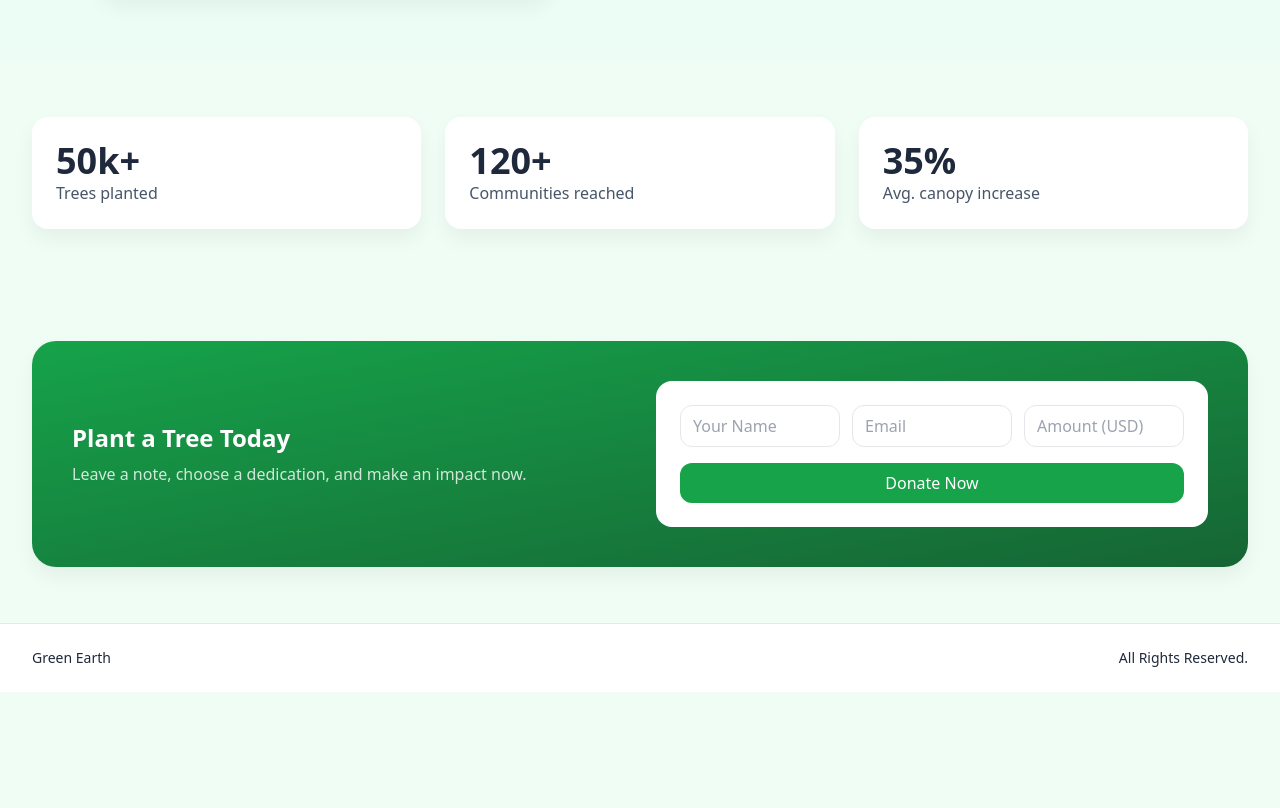
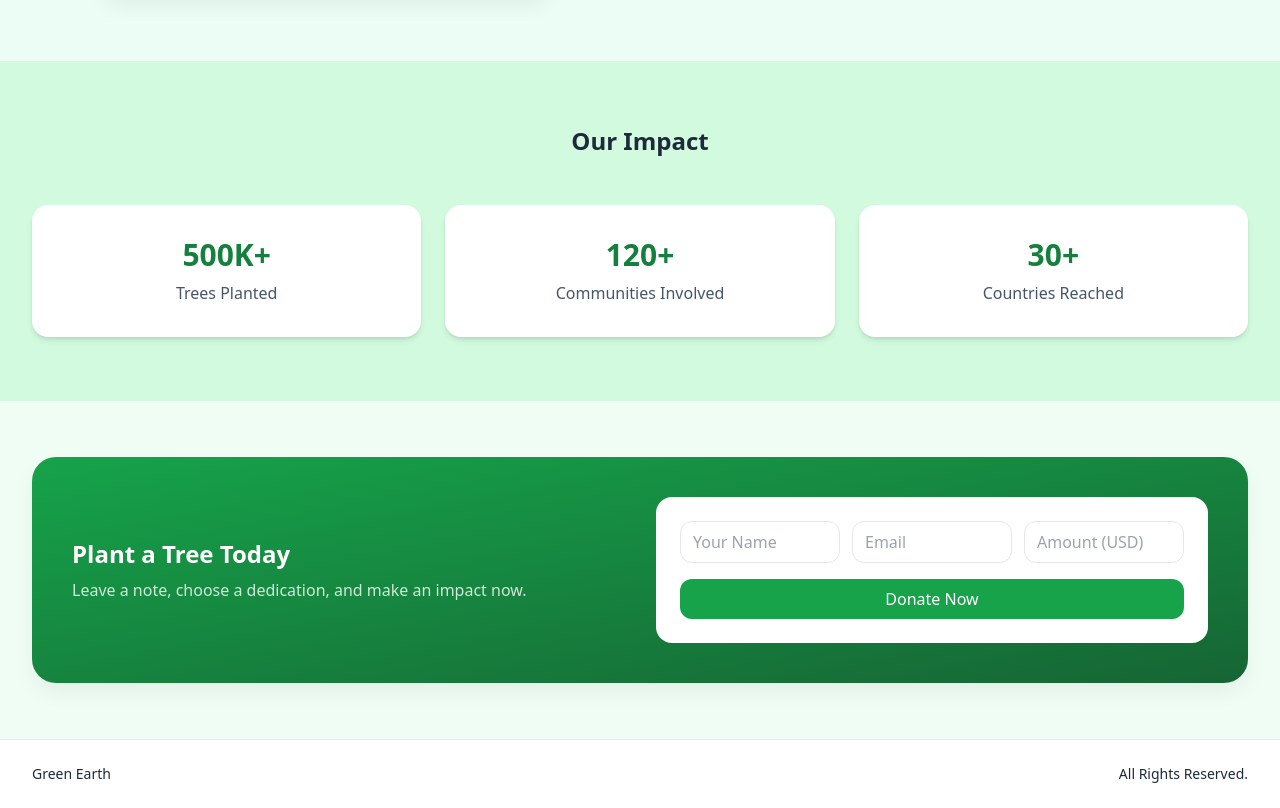
Before and after one commit to SabinaMarium/B12A06-Green-Earth, a plain HTML site: page index.html in a window 1280 px wide. Shown: the part 1475-2283 px from the top of the page. Before the commit the page ends 2167 px from the top, so only its background shows below. Drawn offline with nearby package versions, Linux system fonts and the light colour scheme.

```diff
--- a/index.html
+++ b/index.html
@@ -149,24 +149,32 @@
   </div>
 </section>
     <!-- OUR IMPACT -->
-    <section id="impact" class="">
-      <div class="max-w-7xl mx-auto px-4 sm:px-6 lg:px-8 py-14">
-        <div class="grid md:grid-cols-3 gap-6">
-          <div class="rounded-2xl bg-white p-6 shadow-soft">
-            <p class="text-4xl font-extrabold">50k+</p>
-            <p class="text-slate-600">Trees planted</p>
-          </div>
-          <div class="rounded-2xl bg-white p-6 shadow-soft">
-            <p class="text-4xl font-extrabold">120+</p>
-            <p class="text-slate-600">Communities reached</p>
-          </div>
-          <div class="rounded-2xl bg-white p-6 shadow-soft">
-            <p class="text-4xl font-extrabold">35%</p>
-            <p class="text-slate-600">Avg. canopy increase</p>
-          </div>
-        </div>
+    <section id="impact" class="bg-[#D1FADF] py-16">
+  <div class="max-w-7xl mx-auto px-4 sm:px-6 lg:px-8">
+    <h2 class="text-2xl font-bold text-center mb-12">Our Impact</h2>
+
+    <div class="grid grid-cols-1 md:grid-cols-3 gap-6">
+      <!-- Card 1 -->
+      <div class="rounded-2xl bg-white p-8 shadow-md text-center">
+        <p class="text-3xl font-bold text-green-700">500K+</p>
+        <p class="text-slate-600 mt-2">Trees Planted</p>
       </div>
-    </section>
+
+      <!-- Card 2 -->
+      <div class="rounded-2xl bg-white p-8 shadow-md text-center">
+        <p class="text-3xl font-bold text-green-700">120+</p>
+        <p class="text-slate-600 mt-2">Communities Involved</p>
+      </div>
+
+      <!-- Card 3 -->
+      <div class="rounded-2xl bg-white p-8 shadow-md text-center">
+        <p class="text-3xl font-bold text-green-700">30+</p>
+        <p class="text-slate-600 mt-2">Countries Reached</p>
+      </div>
+    </div>
+  </div>
+</section>
+
 
     <!-- DONATE BANNER + FORM -->
     <section id="donate" class="relative overflow-hidden">
```
